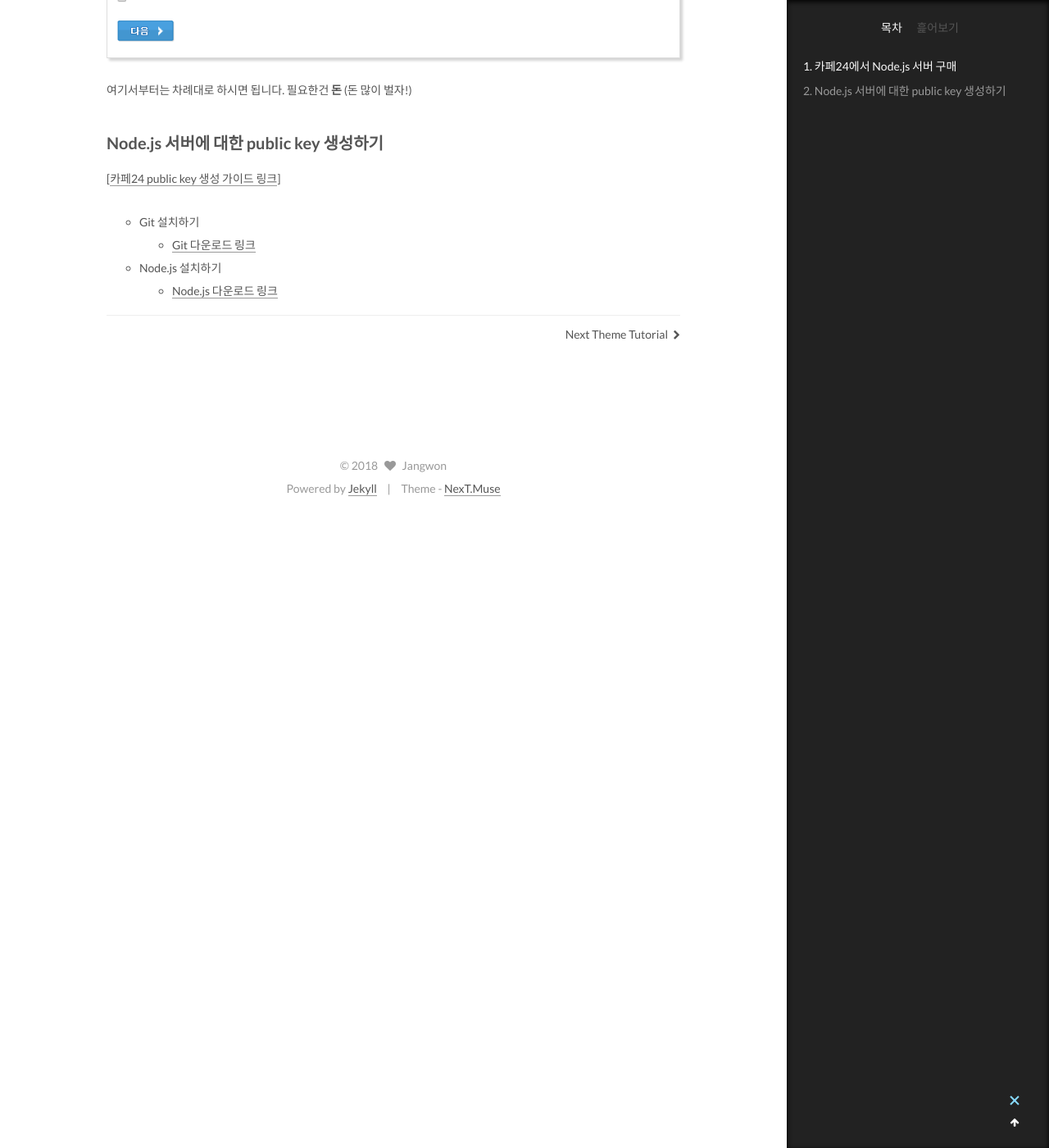
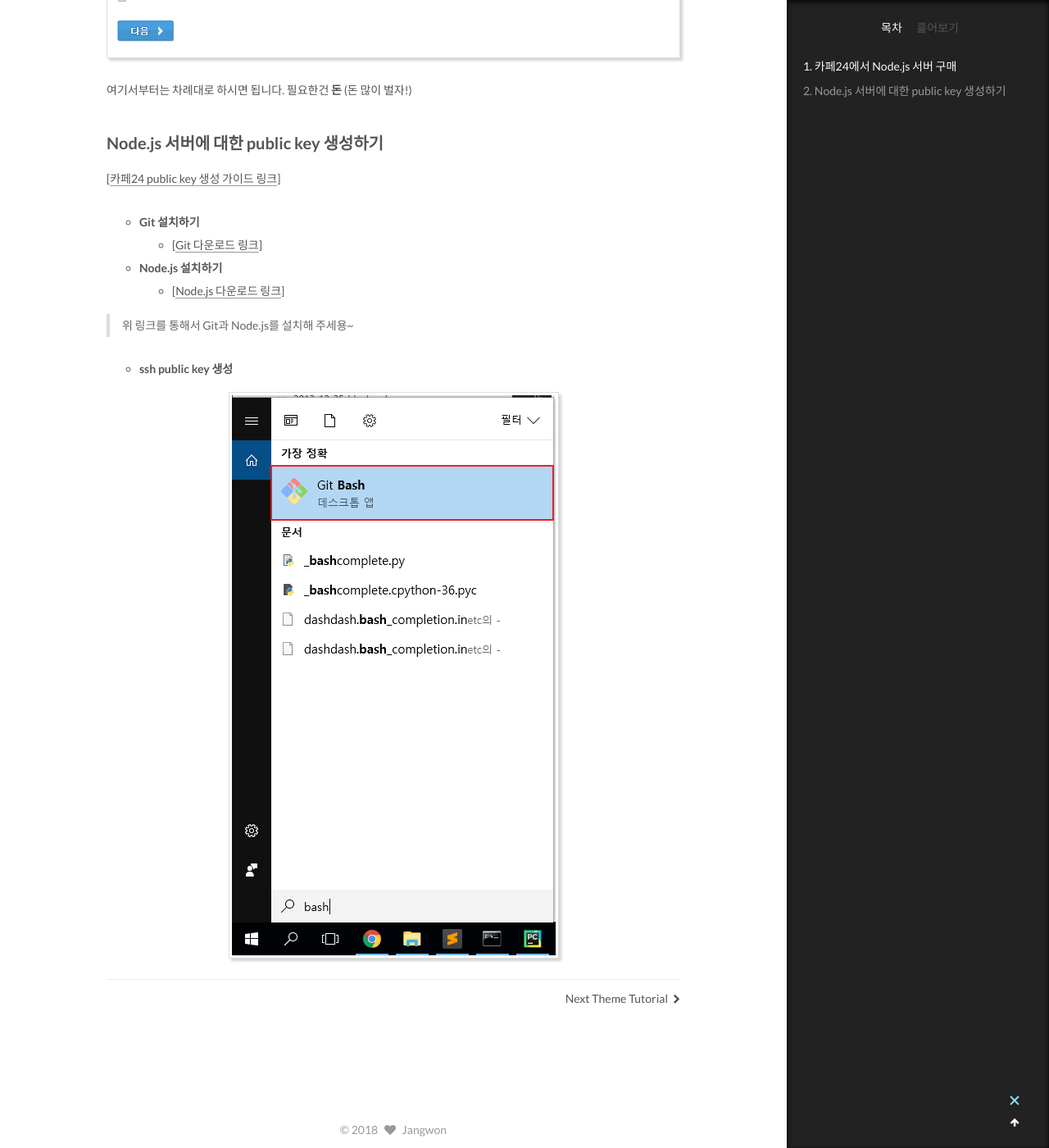
Before and after one commit to wkddnjset/wkddnjset.github.io, a Jekyll site: the page built from _posts/2018-01-30-카페24에서-Angular-배포하기.md, in a window 1280 px wide and 1400 px high, scrolled down 1846 px. Shown: the whole window at 82% size. Built offline with Jekyll 4.4.1, drawn with Linux system fonts in a browser that asks for light colours.

Commit message:
2018-01-30

```diff
--- a/_posts/2018-01-30-카페24에서-Angular-배포하기.md
+++ b/_posts/2018-01-30-카페24에서-Angular-배포하기.md
@@ -20,7 +20,7 @@ tags:
 
 * **카페24 호스팅 구매하기 - 03**
 
-![Cafe24 Node.js 호스팅-02](https://raw.githubusercontent.com/wkddnjset/wkddnjset.github.io/master/_posts/images/2018-01-30/cafe24_03.png)
+![Cafe24 Node.js 호스팅-03](https://raw.githubusercontent.com/wkddnjset/wkddnjset.github.io/master/_posts/images/2018-01-30/cafe24_03.png)
 
 여기서부터는 차례대로 하시면 됩니다. 필요한건 **돈** (돈 많이 벌자!)
 
@@ -28,8 +28,14 @@ tags:
 
 [[카페24 public key 생성 가이드 링크](https://help.cafe24.com/cs/cs_manual_view.php?idx=46&page=1&categoryIdx=509&s_key=&s_value=&man_no=1)]
 
-- Git 설치하기
-	+ [Git 다운로드 링크](https://git-scm.com/downloads)
+- **Git 설치하기**
+	+ [[Git 다운로드 링크](https://git-scm.com/downloads)]
 
-- Node.js 설치하기
-	+ [Node.js 다운로드 링크](https://nodejs.org/ko/download/)
+- **Node.js 설치하기**
+	+ [[Node.js 다운로드 링크](https://nodejs.org/ko/download/)]
+
+> 위 링크를 통해서 Git과 Node.js를 설치해 주세용~
+
+- **ssh public key 생성**
+
+![Cafe24 Node.js 호스팅-03](https://raw.githubusercontent.com/wkddnjset/wkddnjset.github.io/master/_posts/images/2018-01-30/ssh_01.png)
```
Also changed, not shown: _posts/images/2018-01-30/ssh_01.png (added).
